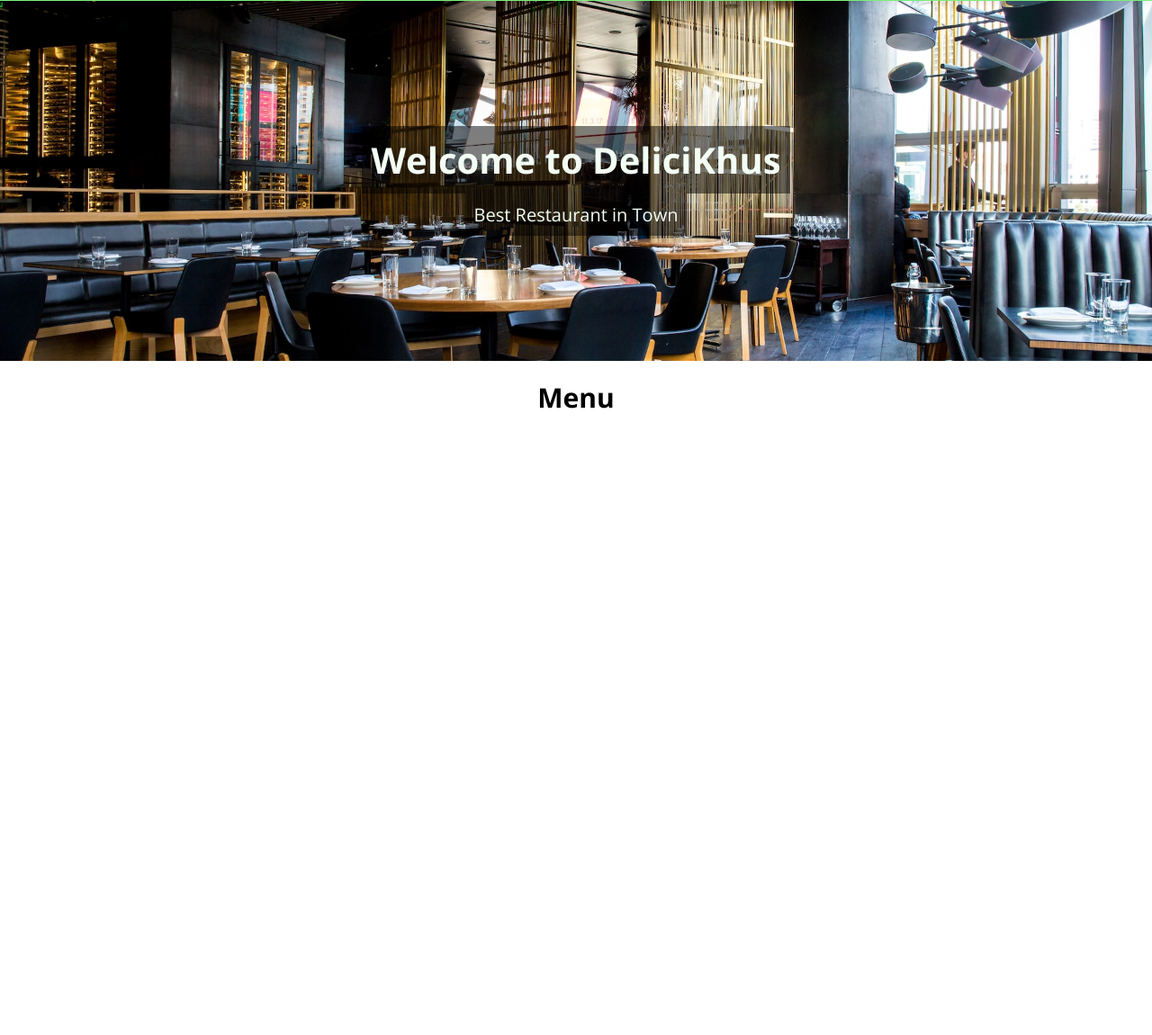
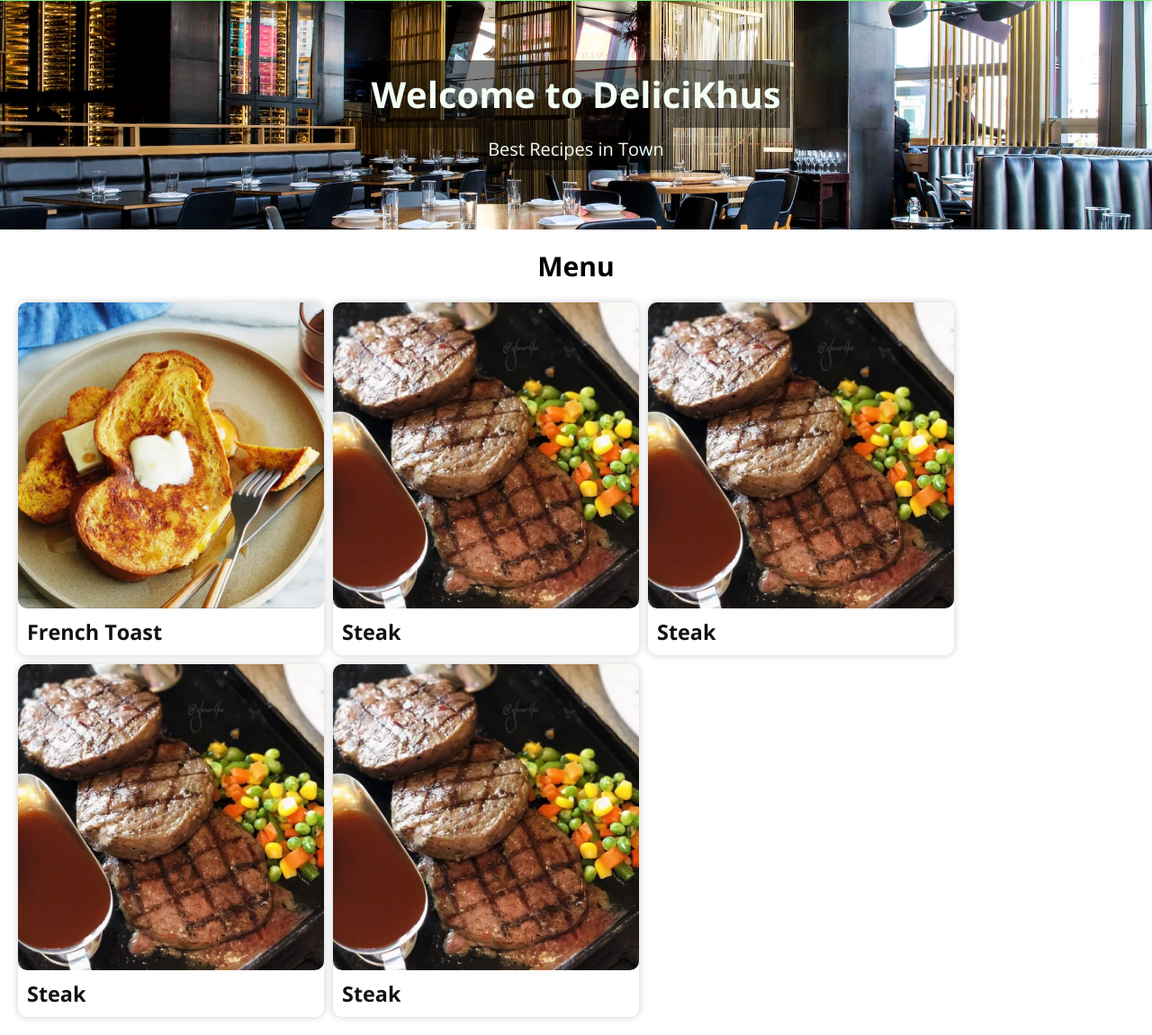
Before and after one commit to Khusyasy/basic-layouting, a plain HTML site: page index.html in a window 1280 px wide. Shown: the part 50-1200 px from the top of the page at 90% size. Drawn offline with nearby package versions, Linux system fonts and the light colour scheme.

Commit message:
create menu card

```diff
--- a/index.html
+++ b/index.html
@@ -16,16 +16,58 @@
         <li class="navbar-item">
           <a href="#banner">Home</a>
         </li>
+        <li class="navbar-item">
+          <a href="#menu">Menu</a>
+        </li>
       </ul>
     </div>
     <div class="banner" id="banner">
       <h1>Welcome to DeliciKhus</h1>
-      <p>Best Restaurant in Town</p>
+      <p>Best Recipes in Town</p>
     </div>
     <div class="container">
       <h2>Menu</h2>
-      <div>
-
+      <div class="menu-container" id="menu">
+        <a class="card" href="/french-toast.html">
+          <div class="card-img">
+            <img src="/images/french-toast.webp" alt="French Toast Image">
+          </div>
+          <div class="card-content">
+            <h3>French Toast</h3>
+          </div>
+        </a>
+        <a class="card" href="/steak.html">
+          <div class="card-img">
+            <img src="/images/steak.webp" alt="Steak Image">
+          </div>
+          <div class="card-content">
+            <h3>Steak</h3>
+          </div>
+        </a>
+        <a class="card" href="/steak.html">
+          <div class="card-img">
+            <img src="/images/steak.webp" alt="Steak Image">
+          </div>
+          <div class="card-content">
+            <h3>Steak</h3>
+          </div>
+        </a>
+        <a class="card" href="/steak.html">
+          <div class="card-img">
+            <img src="/images/steak.webp" alt="Steak Image">
+          </div>
+          <div class="card-content">
+            <h3>Steak</h3>
+          </div>
+        </a>
+        <a class="card" href="/steak.html">
+          <div class="card-img">
+            <img src="/images/steak.webp" alt="Steak Image">
+          </div>
+          <div class="card-content">
+            <h3>Steak</h3>
+          </div>
+        </a>
       </div>
     </div>
 
--- a/styles/index.css
+++ b/styles/index.css
@@ -44,6 +44,7 @@ body {
 .navbar-links {
   text-decoration: none;
   display: flex;
+  gap: 1rem;
 }
 
 .navbar-item {
@@ -55,7 +56,7 @@ body {
 .navbar-item a {
   text-decoration: none;
   color: var(--black);
-  font-size: 1.2rem;
+  transition: 0.3s;
 }
 
 .navbar-item a:hover {
@@ -87,3 +88,43 @@ body {
   align-items: center;
   padding: 1rem;
 }
+
+.menu-container {
+  display: flex;
+  gap: 0.5rem;
+  flex-wrap: wrap;
+  margin-top: 1rem;
+}
+
+.card {
+  display: flex;
+  flex-direction: column;
+  justify-content: space-between;
+  width: 17rem;
+  border-radius: 0.5rem;
+  text-decoration: none;
+  color: var(--black);
+  box-shadow: 0 0 8px 0 rgba(0,0,0,0.2);
+  transition: 0.3s;
+}
+
+.card:hover {
+  box-shadow: 0 0 16px 0 rgba(0,0,0,0.3);
+}
+
+.card-img {
+  width: 100%;
+  height: 17rem;
+  border-radius: 0.5rem;
+  overflow: hidden;
+}
+
+.card-img img {
+  width: 100%;
+  height: 100%;
+  object-fit: cover;
+}
+
+.card-content {
+  padding: 0.5rem;
+}
```
Also changed, not shown: french-toast.html (added), images/french-toast.webp (added), images/steak.webp (added), steak.html (added), 1 other file.
